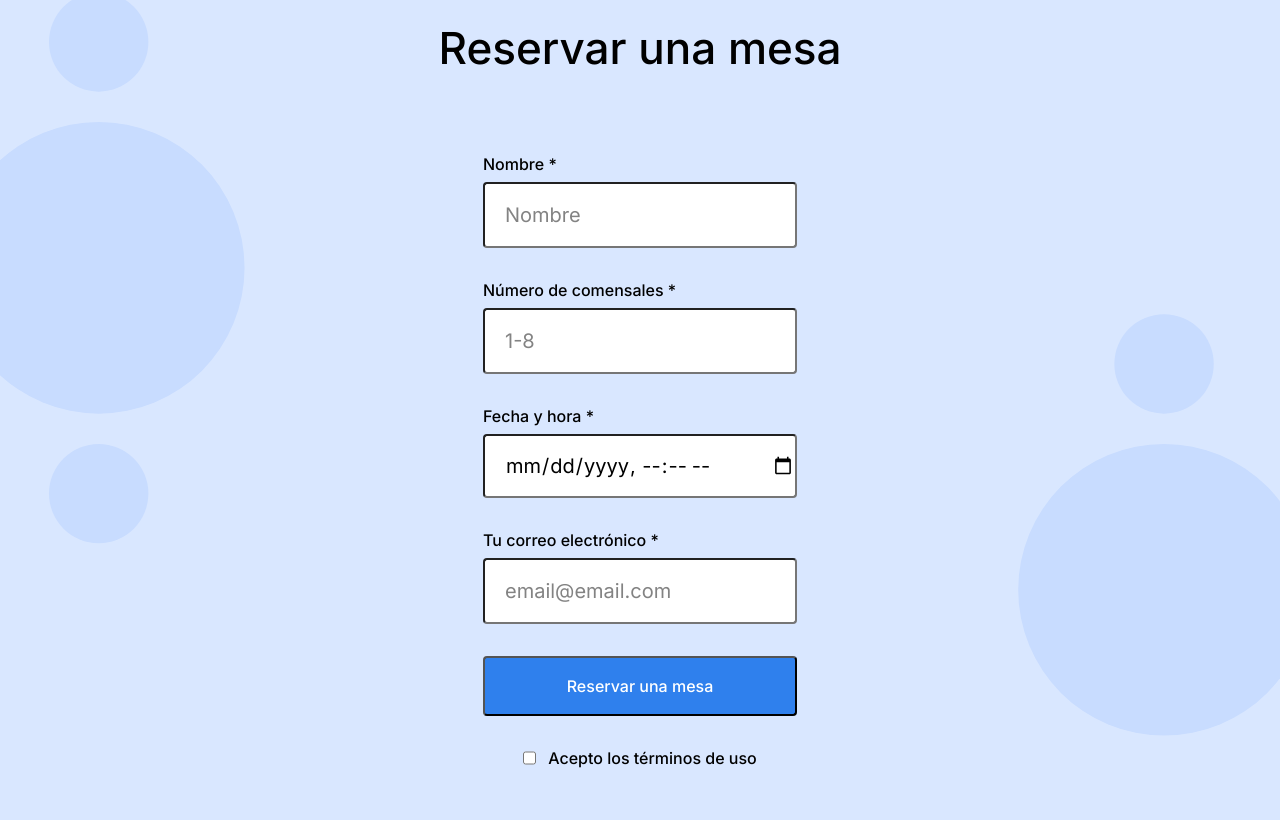
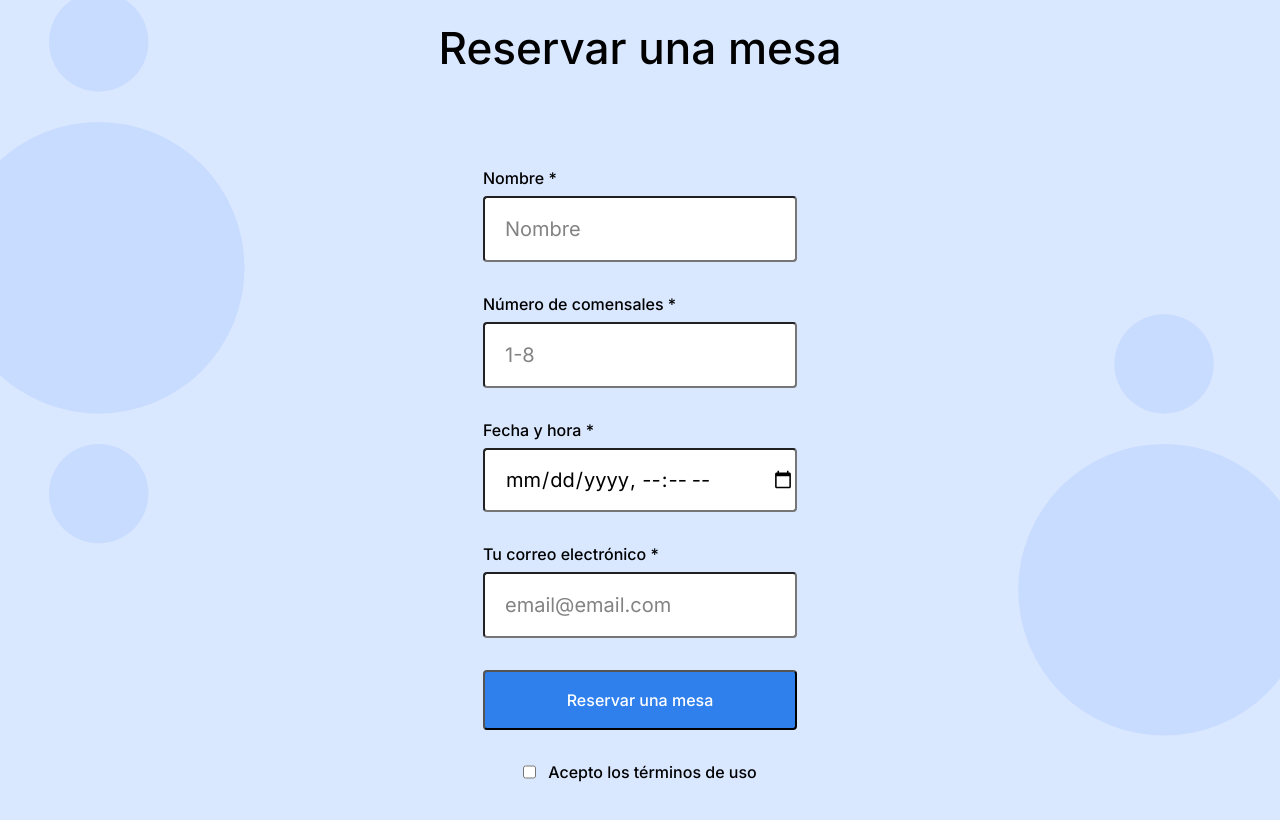
Before and after one commit to JacobCorp90/web_project_coffeeshop, a plain HTML site: page index.html in a window 1280 px wide. Shown: the part 1848-2668 px from the top of the page. Drawn offline with Linux system fonts and the light colour scheme.

Commit message:
Sprint-4_Etapa-3_Commit-2

```diff
--- a/index.html
+++ b/index.html
@@ -120,7 +120,7 @@
         </section>
         <section class="reservation" id="reservation">
           <h2 class="reservation__title">Reservar una mesa</h2>
-          <form class="reservation__form">
+          <form class="form reservation__form">
             <div class="form__fieldset">
               <label class="form__label" for="name">Nombre *</label>
               <input
--- a/pages/index.css
+++ b/pages/index.css
@@ -240,7 +240,7 @@
 }
 
 .reservation__title {
-  margin: 0 auto;
+  margin: 0 auto 80px;
   font-family: Inter, Arial, sans-serif;
   font-style: normal;
   font-weight: 500;
@@ -254,7 +254,7 @@
 }
 
 .reservation__form {
-  margin: 80px auto;
+  margin: auto;
   margin-bottom: 32px;
   max-width: 385px;
 }
```
